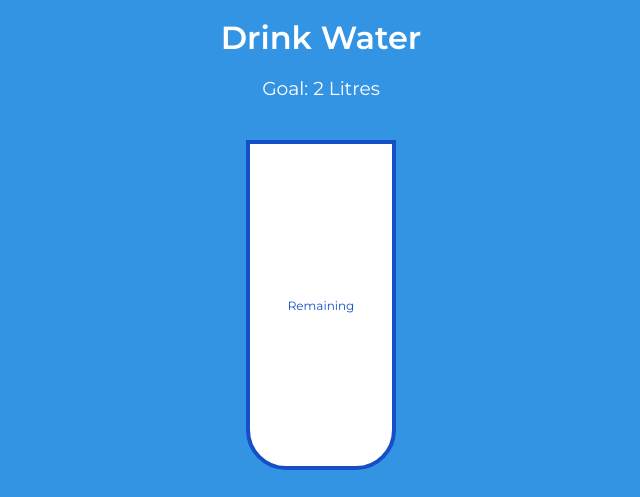
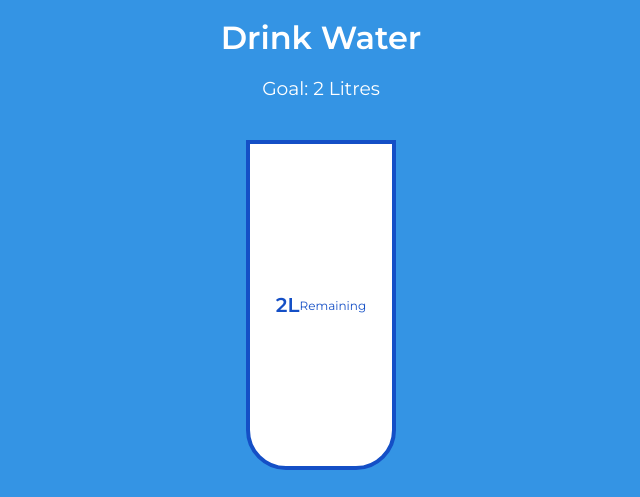
Before and after one commit to ratikantmohanta/html_css_javascript, a plain HTML site: page 16_Drink_Water/index.html in a window 1280 px wide. Shown: the top 497 px of the page, 319-959 px from the left. Drawn offline with Linux system fonts and the light colour scheme.

Commit message:
Minor bug fix

```diff
--- a/16_Drink_Water/index.html
+++ b/16_Drink_Water/index.html
@@ -15,7 +15,7 @@
   <h3>Goal: 2 Litres</h3>
   <div class="cup">
     <div class="remained" id="remained">
-      <span id="litres"></span>
+      <span id="liters"></span>
       <small>Remaining</small>
     </div>
 
--- a/16_Drink_Water/script.js
+++ b/16_Drink_Water/script.js
@@ -1,5 +1,5 @@
 const smallCups = document.querySelectorAll('.cup-small');
-const listers = document.getElementById('liters');
+const liters = document.getElementById('liters');
 const percentage = document.getElementById('percentage');
 const remained = document.getElementById('remained');
 
@@ -47,6 +47,6 @@ function updateBigCup() {
         remained.style.height = 0;
     } else {
         remained.style.visibility = 'visible';
-        listers.innerText = `${2 - (250 * fullCups / 1000)}L`;
+        liters.innerText = `${2 - (250 * fullCups / 1000)}L`;
     }
 }
```
